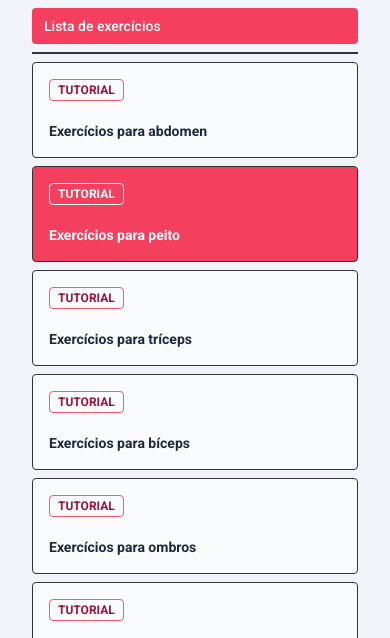
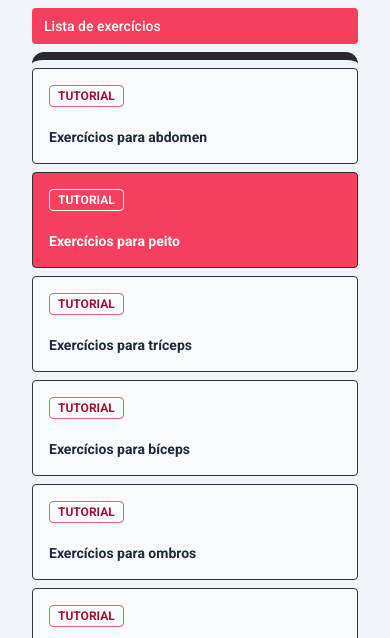
Before and after one commit to clepverse/nutrimc-v2, a website: page public/exercicios/treino-de-peito.html in a window 390 px wide. Both pictures are taken after a click on the element 332 px from the left and 44 px from the top of the page. Shown: the part 196-834 px from the top of the page. Drawn offline with nearby package versions, Linux system fonts and the light colour scheme.

Commit message:
Correção responsivo menu 1.1

```diff
--- a/public/exercicios/treino-de-peito.html
+++ b/public/exercicios/treino-de-peito.html
@@ -65,16 +65,18 @@
                 >
               </li>
 
-              <li class="border-b-2 border-gray-500 dark:border-gray-300 md:border-none">
+              <li class="">
                 <a
                   href="#"
-                  class="block py-2 pl-3 pr-4 md:ml-4 md:mr-4 text-white bg-rose-500 rounded md:bg-transparent md:text-rose-600 md:p-0 dark:text-white dark:md:text-rose-600 mb-2"
+                  class="block py-2 pl-3 pr-4 md:ml-4 md:mr-4 text-white bg-rose-500 rounded md:bg-transparent md:text-rose-600 md:p-0 dark:text-white dark:md:text-rose-600 mb-2 md:mb-0"
                   aria-current="page"
                   >Lista de exercícios</a
                 >
               </li>
 
-              <li class="block md:hidden">
+              <li
+                class="block md:hidden border-t-8 rounded-t-xl md:border-none border-gray-600 dark:border-gray-300"
+              >
                 <a href="./treino-de-abdomen.html" class="">
                   <div
                     class="bg-gray-50 dark:bg-gray-700 rounded border border-gray-500 p-4 mt-2 hover:border-rose-500 transition-colors"
```
Also changed, not shown: public/exercicios/treino-de-abdomen.html (+5 -3 lines), public/exercicios/treino-de-biceps.html (+5 -3 lines), public/exercicios/treino-de-costas.html (+5 -3 lines), public/exercicios/treino-de-gluteos.html (+5 -3 lines), public/exercicios/treino-de-lombar.html (+5 -3 lines), public/exercicios/treino-de-ombros.html (+5 -3 lines), public/exercicios/treino-de-pernas.html (+6 -3 lines), public/exercicios/treino-de-triceps.html (+5 -3 lines), public/styles.css.
